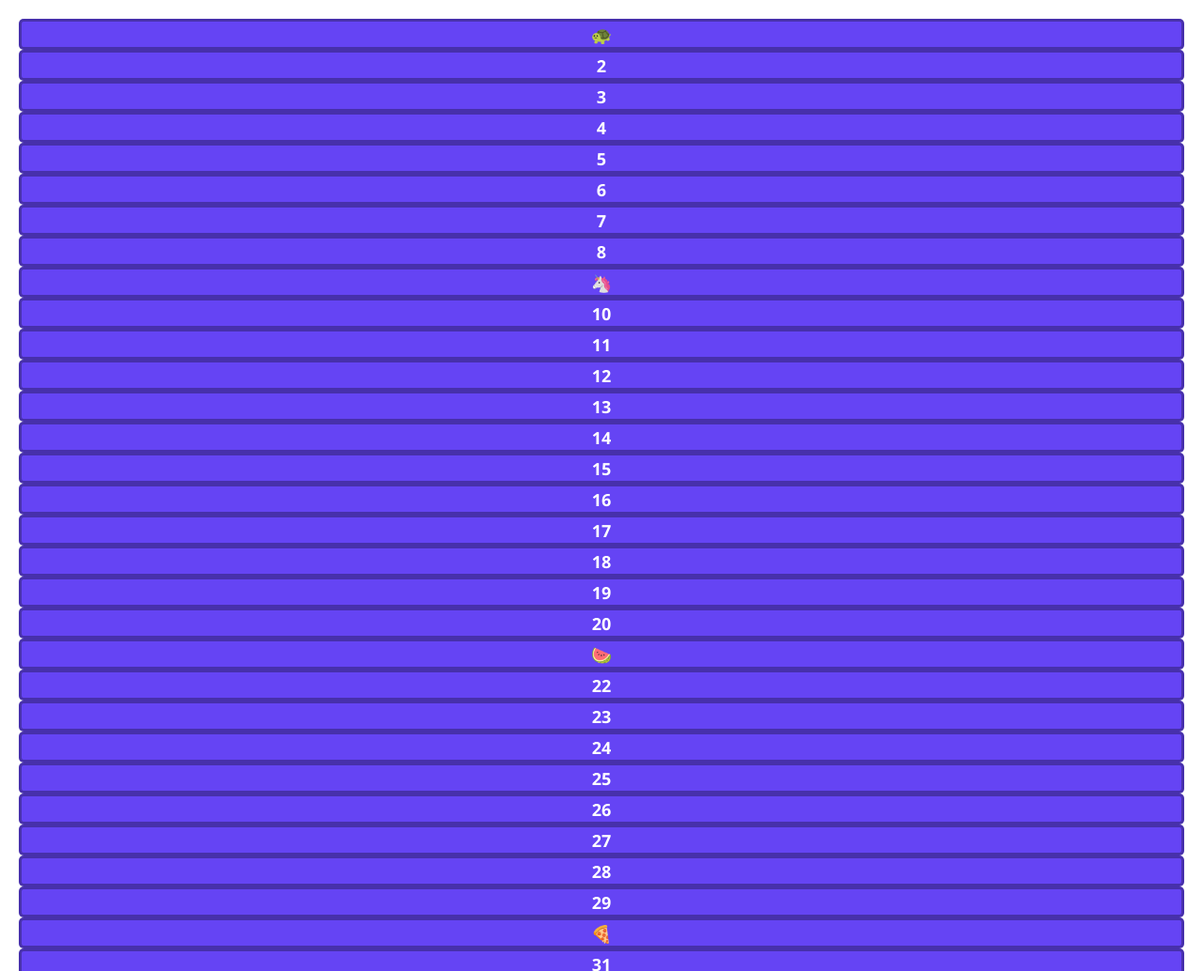
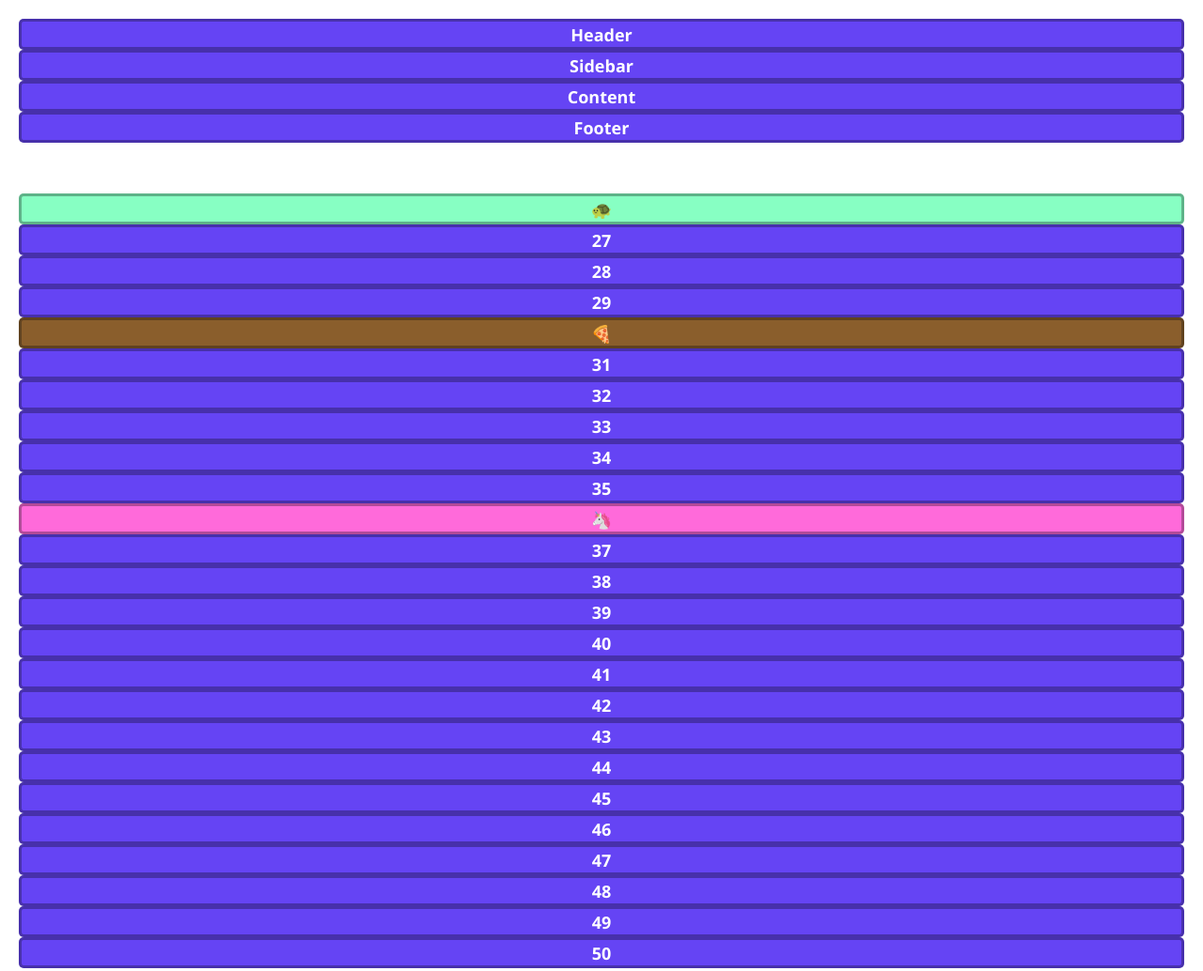
Before and after one commit to IamBramer/CSS-Grid-Tutorial, a website: page 12 - Practice Session 2/practice-session-2-START.html in a window 1280 px wide. Shown: the top 1034 px of the page at 94% size. Drawn offline with Linux system fonts and the light colour scheme.

Commit message:
Updated practice session two

```diff
--- a/12 - Practice Session 2/practice-session-2-START.html
+++ b/12 - Practice Session 2/practice-session-2-START.html
@@ -15,67 +15,83 @@
      Make the first two rows 50px, the next two rows 100px, and the fifth 40px
      Using grid-template-areas set up the first 2 rows to be the 'header', then setup the first 2 columns in the next 2 rows to be a 'sider-bar', and the last 3 columns in the next 2 rows to be the 'content'. Finally setup the footer to be the middle three columns in the last row.
   */
+
   .container-one {
 
   }
+
   /* Set to the header area */
+
   .container-one .header {
 
   }
+
   /* Set to the sidebar area */
+
   .container-one .sidebar {
 
   }
+
   /* Set to the content area */
+
   .container-one .content {
 
   }
+
   /* Set to the footer area */
+
   .container-one .footer {
 
   }
 
-  .continer-two {
+  /* Make the container-two grid have 5 columns of equal width
+     Give all tracks a gap of 10px
+     Using custom grid line names set up grid-template so that the first 2 columns are turtle. Set up the 2nd and 3rd columns to be unicorn. Setup the 3rd through the 5th columns to be pizza. Then set the first and second row to be turtle, and the 4th through the 6th row to be unicorn.
+  */
+
+  .container-two {
 
   }
+
+  /* Set to turtle columns and rows */
+
+  .container-two .turtle {
+    background: rgb(135, 255, 195);
+  }
+
+  /* Set to unicorn columns and rows */
+
+  .container-two .unicorn {
+    background: rgb(255, 106, 218);
+  }
+
+  /* Set to pizza columns and rows */
+
+  .container-two .pizza {
+    background: rgb(138, 94, 44);
+  }
+
   .separator {
-    margin-bottom: 1em;
+    margin-bottom: 3em;
   }
+
   .item {
     padding: .25em;
   }
 </style>
 
 <body>
-  <div class="container">
+  <div class="container-one">
+    <div class="item header">Header</div>
+    <div class="item sidebar">Sidebar</div>
+    <div class="item content">Content</div>
+    <div class="item footer">Footer</div>
+  </div>
+
+  <div class="separator"></div>
+
+  <div class="container-two">
     <div class="item turtle">🐢</div>
-    <div class="item item2">2</div>
-    <div class="item item3">3</div>
-    <div class="item item4">4</div>
-    <div class="item item5">5</div>
-    <div class="item item6">6</div>
-    <div class="item item7">7</div>
-    <div class="item item8">8</div>
-    <div class="item unicorn">🦄</div>
-    <div class="item item10">10</div>
-    <div class="item item11">11</div>
-    <div class="item item12">12</div>
-    <div class="item item13">13</div>
-    <div class="item item14">14</div>
-    <div class="item item15">15</div>
-    <div class="item item16">16</div>
-    <div class="item item17">17</div>
-    <div class="item item18">18</div>
-    <div class="item item19">19</div>
-    <div class="item item20">20</div>
-    <div class="item watermelon">🍉</div>
-    <div class="item item22">22</div>
-    <div class="item item23">23</div>
-    <div class="item item24">24</div>
-    <div class="item item25">25</div>
-  </div>
-  <div class="container-two">
-    <div class="item item26">26</div>
     <div class="item item27">27</div>
     <div class="item item28">28</div>
     <div class="item item29">29</div>
@@ -85,7 +101,7 @@
     <div class="item item33">33</div>
     <div class="item item34">34</div>
     <div class="item item35">35</div>
-    <div class="item item36">36</div>
+    <div class="item unicorn">🦄</div>
     <div class="item item37">37</div>
     <div class="item item38">38</div>
     <div class="item item39">39</div>
@@ -99,7 +115,7 @@
     <div class="item item47">47</div>
     <div class="item item48">48</div>
     <div class="item item49">49</div>
-    <div class="item party">🎉</div>
+    <div class="item item50">50</div>
   </div>
 </body>
 
```
Also changed, not shown: 12 - Practice Session 2/practice-session-2-FINISHED.html (+40 -11 lines).
